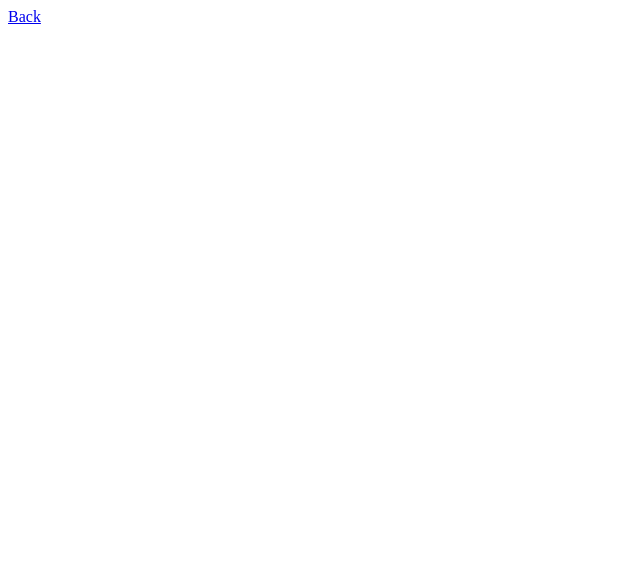
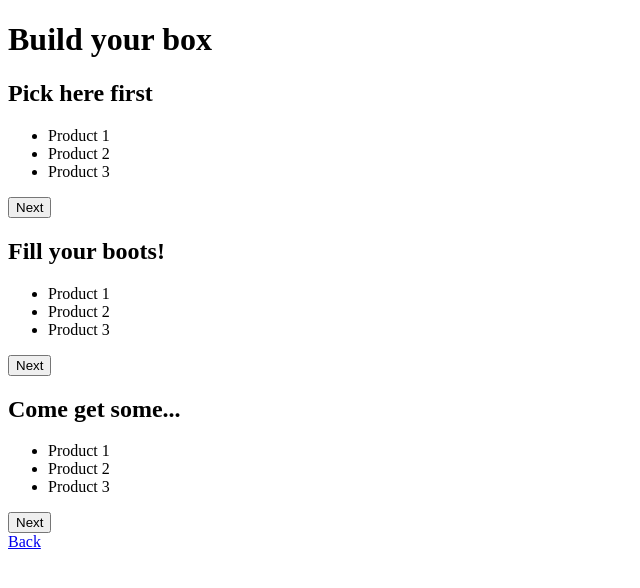
Before and after one commit to CaeSea/BoxBuilder, an Angular app: page /builder in a window 1280 px wide. Shown: the top 588 px of the page, without its empty margins (0-640 px from the left). Built offline with nearby package versions, Linux system fonts and the light colour scheme.

Commit message:
Added logic for how many accordions to show

```diff
--- a/src/app/builder/builder.component.html
+++ b/src/app/builder/builder.component.html
@@ -1 +1,68 @@
-<a routerLink="/landing">Back</a>
+<h1>Build your box</h1>
+
+<section class="content-wrapper">
+  <section class="product-accordion">
+    <h2>Pick here first</h2>
+    <div class="product-list">
+      <ul>
+        <li>Product 1</li>
+        <li>Product 2</li>
+        <li>Product 3</li>
+      </ul>
+    </div>
+    <button class="next-accordion">Next</button>
+  </section>
+
+  <section class="product-accordion">
+    <h2>Fill your boots!</h2>
+    <div class="product-list">
+      <ul>
+        <li>Product 1</li>
+        <li>Product 2</li>
+        <li>Product 3</li>
+      </ul>
+    </div>
+    <button class="next-accordion">Next</button>
+  </section>
+
+  <section class="product-accordion">
+    <h2>Come get some...</h2>
+    <div class="product-list">
+      <ul>
+        <li>Product 1</li>
+        <li>Product 2</li>
+        <li>Product 3</li>
+      </ul>
+    </div>
+    <button class="next-accordion">Next</button>
+  </section>
+
+  <section
+    *ngIf="boxType === 'medium' || boxType === 'large'"
+    class="product-accordion"
+  >
+    <h2>More!</h2>
+    <div class="product-list">
+      <ul>
+        <li>Product 1</li>
+        <li>Product 2</li>
+        <li>Product 3</li>
+      </ul>
+    </div>
+    <button class="next-accordion">Next</button>
+  </section>
+
+  <section *ngIf="boxType === 'large'" class="product-accordion">
+    <h2>Last one, make it count!</h2>
+    <div class="product-list">
+      <ul>
+        <li>Product 1</li>
+        <li>Product 2</li>
+        <li>Product 3</li>
+      </ul>
+    </div>
+    <button class="next-accordion">Next</button>
+  </section>
+
+  <a routerLink="/landing">Back</a>
+</section>
--- a/src/app/builder/builder.component.ts
+++ b/src/app/builder/builder.component.ts
@@ -9,7 +9,17 @@ import { DataService } from "../services/data.service";
 export class BuilderComponent implements OnInit {
   constructor(private dataService: DataService) {}
 
+  boxType: string;
+
   ngOnInit() {
-    console.log(this.dataService.boxTypeChosen);
+    if (this.dataService.boxTypeChosen === "") {
+      if (sessionStorage.getItem("boxType") !== null) {
+        this.boxType = sessionStorage.getItem("boxType");
+      }
+    } else {
+      this.boxType = this.dataService.boxTypeChosen;
+      sessionStorage.setItem("boxType", this.boxType);
+      this.dataService.setBoxType(this.boxType);
+    }
   }
 }
--- a/src/app/services/data.service.ts
+++ b/src/app/services/data.service.ts
@@ -4,7 +4,7 @@ import { Injectable } from "@angular/core";
   providedIn: "root"
 })
 export class DataService {
-  boxTypeChosen: string;
+  boxTypeChosen: string = "";
 
   constructor() {}
 
```
